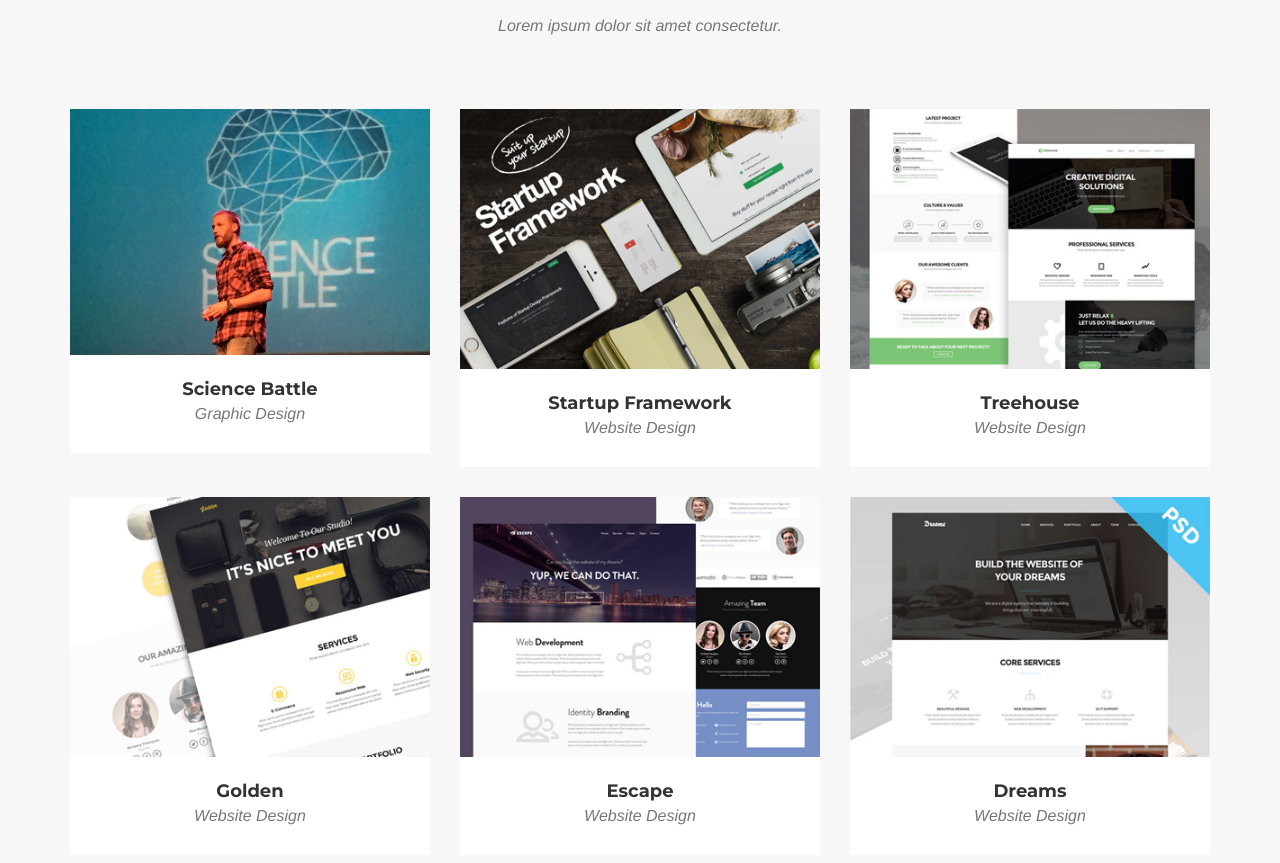
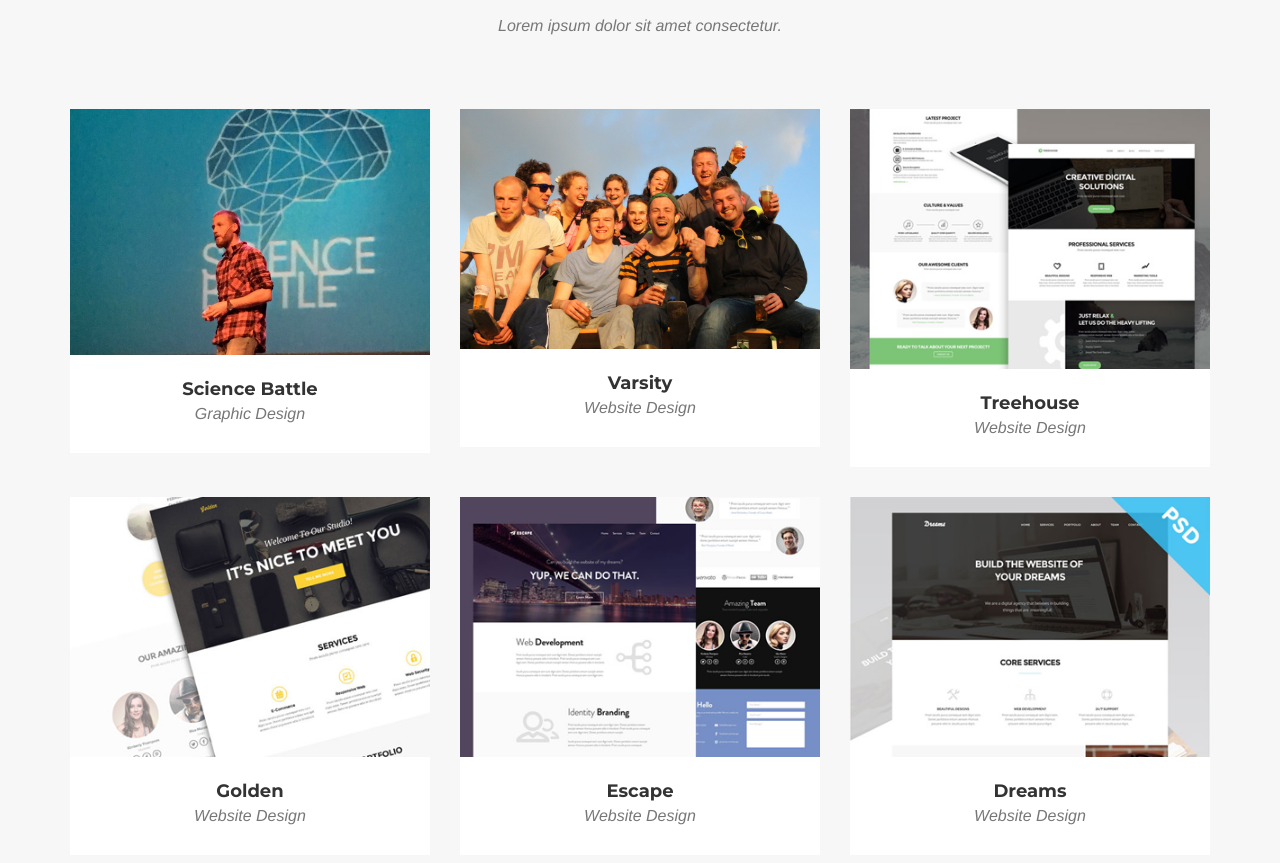
Before and after one commit to brambet/brambet.github.io, a plain HTML site: page index.html in a window 1280 px wide. Shown: the part 1657-2520 px from the top of the page. Drawn offline with Linux system fonts and the light colour scheme; a web font is replaced by a local one.

Commit message:
update foto test
update foto test

```diff
--- a/index.html
+++ b/index.html
@@ -203,10 +203,10 @@
               </div>
             </div>
 
-            <img src="https://brambet.github.io/img/portfolio/startup-framework-preview.png" class="img-responsive" alt="">
+            <img src="https://brambet.github.io/img/portfolio/varsity-preview.jpg" class="img-responsive" alt="">
           </a>
           <div class="portfolio-caption">
-            <h4>Startup Framework</h4>
+            <h4>Varsity</h4>
             <p class="text-muted">Website Design</p>
           </div>
         </div>
@@ -545,10 +545,10 @@
         <div class="row">
           <div class="col-lg-8 col-lg-offset-2">
             <div class="modal-body">
-              <h2>Startup Framework</h2>
+              <h2>Varsity</h2>
               <p class="item-intro text-muted">Lorem ipsum dolor sit amet consectetur.</p>
 
-              <img class="img-responsive img-centered" src="https://brambet.github.io/img/portfolio/startup-framework.png" alt="">
+              <img class="img-responsive img-centered" src="https://brambet.github.io/img/portfolio/varsity-preview.jpg" alt="">
               <p><a href="//designmodo.com/startup/?u=787">Startup Framework</a> is a website builder for professionals. Startup Framework contains components and complex blocks (PSD+HTML Bootstrap themes and templates) which can easily be integrated into almost any design. All of these components are made in the same style, and can easily be integrated into projects, allowing you to create hundreds of solutions for your future projects. <br><br>You can preview Startup Framework <a href="//designmodo.com/startup/?u=787">here</a>.</p>
               <ul class="list-inline">
                 <li>Date: 2014-07-06</li>
```
Also changed, not shown: img/portfolio/varsity-preview.jpg (added).
